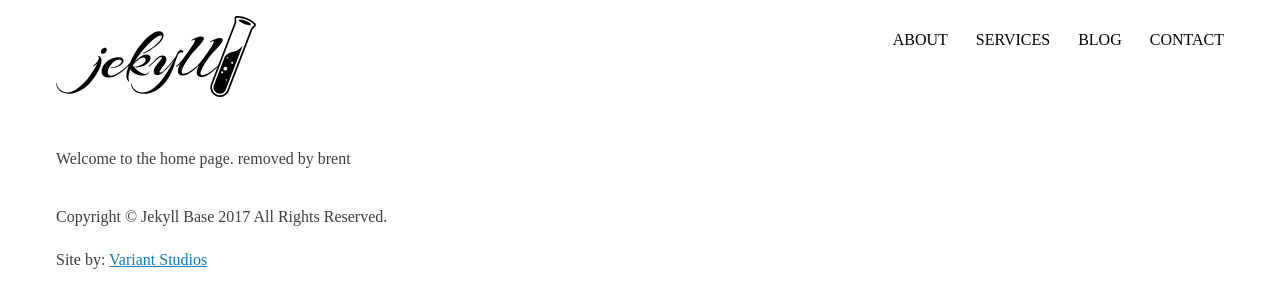
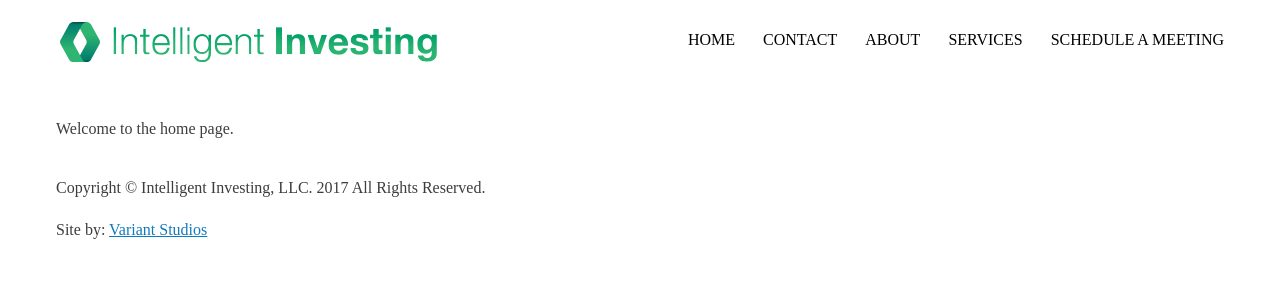
Before and after one commit to variantstudios/intelligentinvestingllc.com, a Jekyll site: the page built from index.html, in a window 1280 px wide. Shown: the top 308 px of the page. Built offline with Jekyll 4.4.1, drawn with Linux system fonts in a browser that asks for light colours; nearby versions of some CDN libraries; the list of posts is cut into pages by our own code.

```diff
--- a/_config.yml
+++ b/_config.yml
@@ -1,7 +1,7 @@
 # Site settings
-title: "Jekyll Base"
+title: "Intelligent Investing, LLC."
 email: "team@variantstudios.com"
-description: "Our base repo for jekyll-based sites"
+description: "Tax efficient investing and financial life planning."
 baseurl: "" # the subpath of your site, e.g. /blog/
 url: "" # the base hostname & protocol for your site
 #timezone: America/Denver - Don't set for CloudCannon...for reasons.
@@ -19,26 +19,12 @@ permalink: pretty
 
 # Pagination
 paginate: 10
-paginate_path: '/blog/:num/'
+paginate_path: '/:num/'
 
 #Collections
 collections:
-  posts:
-    output: true
-    permalink: '/blog/:title/'
 
 defaults:
-  -
-    scope:
-      type: posts
-    values:
-      layout: post
-      title:
-      image_path:
-      description:
-      author:
-      category:
-      tags:
 
 # typekit - Because we all need nice type faces.
 typekit:
--- a/_data/menu.yml
+++ b/_data/menu.yml
@@ -1,8 +1,10 @@
+- text: Home
+  url: /
+- text: Contact
+  url: /contact/
 - text: About
   url: /about/
 - text: Services
   url: /services/
-- text: Blog
-  url: /blog/
-- text: Contact
-  url: /contact/
+- text: Schedule a Meeting
+  url: /schedule-a-meeting/
--- a/_layouts/page.html
+++ b/_layouts/page.html
@@ -9,8 +9,6 @@ layout: default
     <div>{{ content }}</div>
     {% if page.url contains "contact" %}
       {% include contact-form.html %}
-      {% elsif page.url contains "about" %}
-        {% include team.html %}
     {% endif %}
   </section>
 </main>
--- a/index.html
+++ b/index.html
@@ -4,4 +4,4 @@ layout: front
 description: Here's the home page description. Replace me!
 ---
 
-Welcome to the home page.  removed by brent
+Welcome to the home page.
```
Also changed, not shown: apple-touch-icon.png, assets/images/logo.png, assets/images/logo.svg, favicon.ico, siteicon.png, touch-icon.png.
